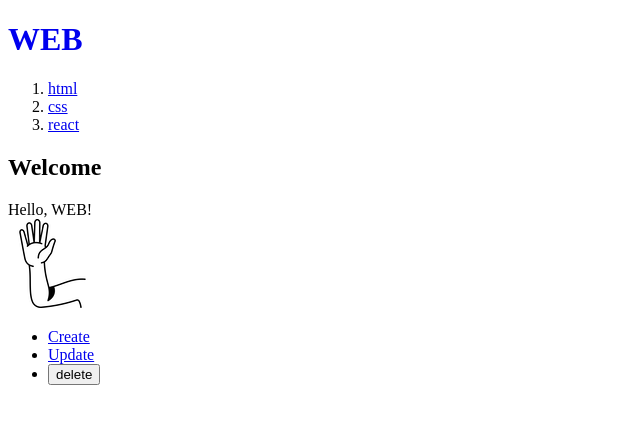
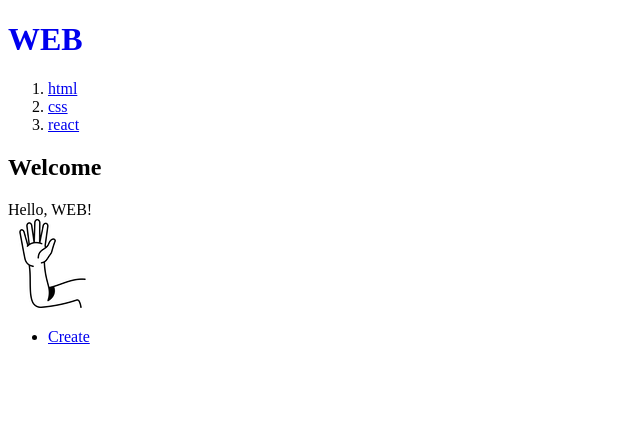
Before and after one commit to Leo-Kyeong/next-app, a Next.js app: page / in a window 1280 px wide. Shown: the top 424 px of the page, without its empty margins (0-640 px from the left). Built offline with nearby package versions, Linux system fonts and the light colour scheme; data requests are answered from the project's data file.

Commit message:
Server Component에서 Client Component로 부분적 전환하기

```diff
--- /dev/null
+++ b/src/app/Control.tsx
@@ -0,0 +1,23 @@
+'use client'
+
+import React from "react";
+import Link from "next/link";
+import {useParams} from "next/navigation";
+
+export const Control = () => {
+    const params = useParams();
+
+    return (
+        <>
+            <ul>
+                <li><Link href='/create'>Create</Link></li>
+                {params.id ? <>
+                    <li><Link href={'/update/' + params.id}>Update</Link></li>
+                    <li><input type={'button'} value='delete' /></li>
+                </> : null}
+            </ul>
+        </>
+    );
+}
+
+export default Control;
--- a/src/app/layout.tsx
+++ b/src/app/layout.tsx
@@ -1,6 +1,7 @@
 import './globals.css'
 import React from "react";
 import Link from "next/link";
+import Control from "@/app/Control";
 
 export const metadata: Metadata = {
   title: 'Web tutorials',
@@ -26,11 +27,7 @@ export default async function RootLayout({children}: {children: React.ReactNode}
               })}
           </ol>
             {children}
-          <ul>
-              <li><Link href='/create'>Create</Link></li>
-              <li><Link href='/update/1'>Update</Link></li>
-              <li><input type={'button'} value='delete' /></li>
-          </ul>
+          <Control/>
           </body>
         </html>
     )
```
